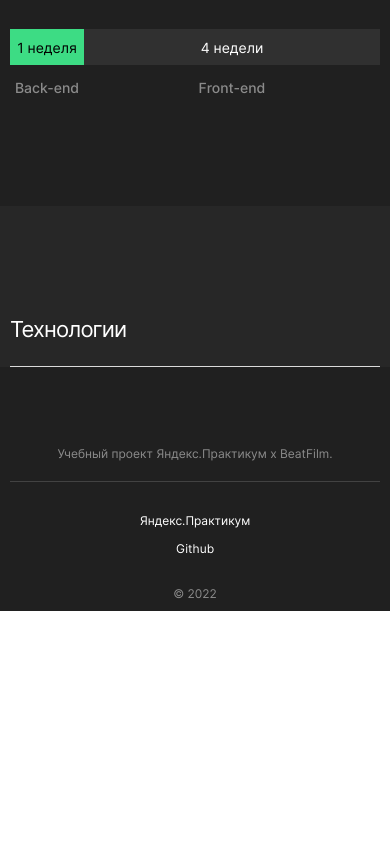
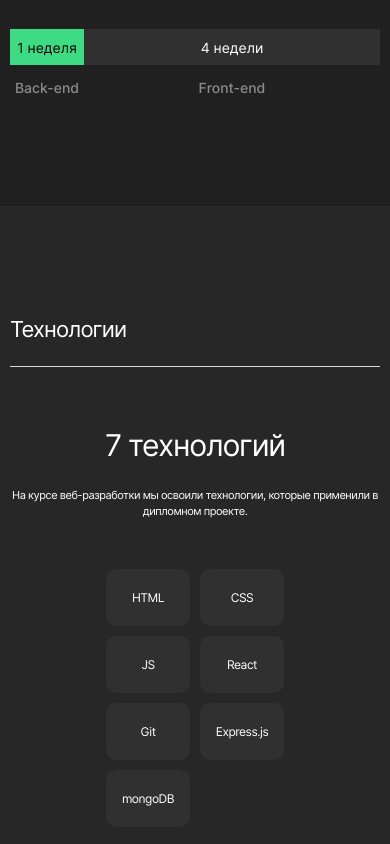
Before and after one commit to gans-AD/movies-explorer-api, a React (Create React App) app: page / in a window 390 px wide. Shown: the part 1114-1958 px from the top of the page. Before the commit the page ends 1725 px from the top, so only its background shows below. Built offline with nearby package versions, Linux system fonts and the light colour scheme.

Commit message:
feat: блок Techs

```diff
--- a/src/components/AboutProject/AboutProject.js
+++ b/src/components/AboutProject/AboutProject.js
@@ -2,7 +2,7 @@ import "./AboutProject.css";
 
 function AboutProject() {
   return (
-    <section className="about-project">
+    <div className="about-project">
       <article className="two-columns">
         <div className="two-columns__column">
           <h3 className="two-columns__title">
@@ -34,7 +34,7 @@ function AboutProject() {
             <div className="timeline__description">Front-end</div>
           </div>
         </div>
-    </section>
+    </div>
   );
 }
 
--- a/src/components/App/App.js
+++ b/src/components/App/App.js
@@ -4,6 +4,7 @@ import Promo from "../Promo/Promo"
 import NavTab from "../NavTab/NavTab";
 import AboutProject from "../AboutProject/AboutProject";
 import Description from "../Description/Description";
+import Techs from "../Techs/Techs";
 
 function App() {
   return <div className="page">
@@ -12,7 +13,9 @@ function App() {
     <Description title="О проекте">
       <AboutProject />
     </Description>
-    <Description title="Технологии"></Description>
+    <Description title="Технологии">
+      <Techs/>
+    </Description>
     <Footer/>
 
   </div>;
--- /dev/null
+++ b/src/components/Techs/Techs.css
@@ -0,0 +1,91 @@
+.techs {
+  display: flex;
+  flex-direction: column;
+}
+
+.techs__title {
+  font-size: 50px;
+  font-weight: 400;
+  line-height: 58px;
+  letter-spacing: -0.04em;
+  color: #ffffff;
+  margin: 90px auto 0px;
+}
+
+.techs__text {
+  font-size: 14px;
+  line-height: 20px;
+  font-weight: 400;
+  letter-spacing: -0.04em;
+  margin: 26px auto 0px;
+  max-width: 460px;
+  text-align: center;
+}
+
+.techs__icons {
+  display: grid;
+  grid-template-columns: repeat(auto-fit, 90px);
+  width: 100%;
+  justify-content: center;
+  padding: 0;
+  list-style: none;
+  gap: 10px;
+  margin: 100px auto 100px;
+}
+
+.techs__icon {
+  height: 60px;
+  border-radius: 10px;
+  background-color: #303030;
+  font-size: 14px;
+  line-height: 17px;
+  font-weight: 400;
+  letter-spacing: -0.04em;
+  color: #ffffff;
+  display: flex;
+  align-items: center;
+  justify-content: center;
+}
+
+@media screen and (max-width: 768px) {
+  .techs__title {
+    margin-top: 80px;
+  }
+
+  .techs__text {
+    font-size: 12px;
+    line-height: 18px;
+    margin-top: 22px;
+  }
+
+  .techs__icons {
+    margin: 83px auto 90px;
+    grid-template-columns: repeat(auto-fit, 84px);
+  }
+
+  .techs__icon {
+    height: 57px;
+    font-size: 12px;
+    line-height: 15px;
+  }
+}
+
+/*ширина 430px назначена для правильного отображения на IPhone 12/13 Pro Max*/
+@media screen and (max-width: 430px) {
+  .techs__title {
+    font-size: 30px;
+    line-height: 36px;
+    margin: 60px auto 0px;
+  }
+
+  .techs__text {
+    font-size: 11px;
+    line-height: 16px;
+    margin-top: 24px;
+  }
+
+  .techs__icons {
+    margin: 50px auto 70px;
+    grid-template-columns: repeat(2, 84px);
+  }
+}
--- /dev/null
+++ b/src/components/Techs/Techs.js
@@ -0,0 +1,24 @@
+import "./Techs.css";
+
+function Techs() {
+  return (
+    <div className="techs">
+      <h2 className="techs__title">7 технологий</h2>
+      <p className="techs__text">
+        На курсе веб-разработки мы освоили технологии, которые применили в
+        дипломном проекте.
+      </p>
+      <ul className="techs__icons">
+        <li className="techs__icon">HTML</li>
+        <li className="techs__icon">CSS</li>
+        <li className="techs__icon">JS</li>
+        <li className="techs__icon">React</li>
+        <li className="techs__icon">Git</li>
+        <li className="techs__icon">Express.js</li>
+        <li className="techs__icon">mongoDB</li>
+      </ul>
+    </div>
+  );
+}
+
+export default Techs;
```
